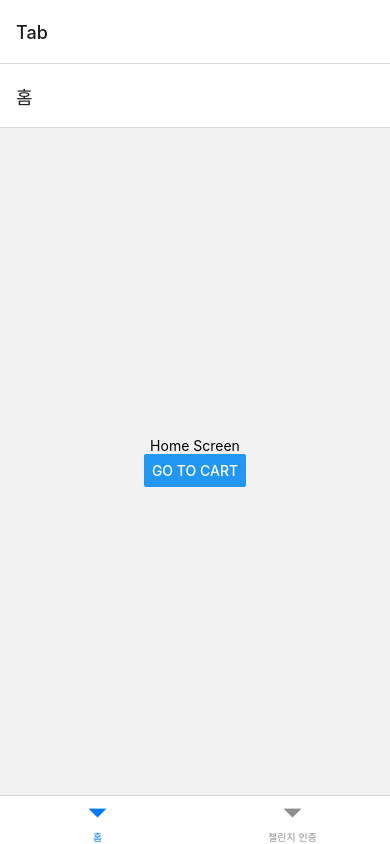
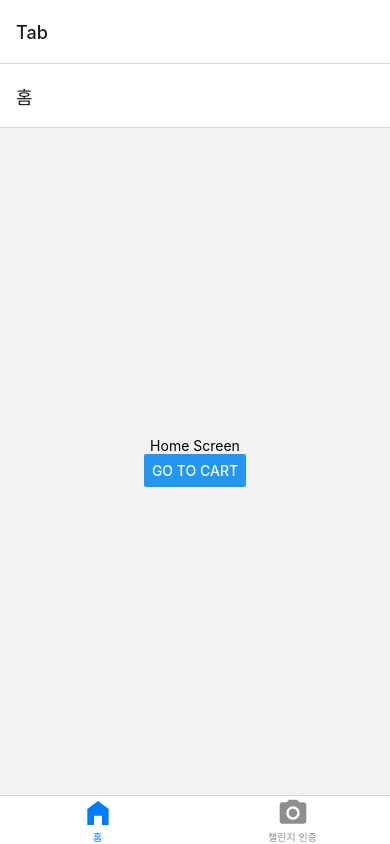
Before and after one commit to eamon3481/challengersAssignment, a React Native app: screen /Tab in a window 390 px wide. Built offline with nearby package versions, Linux system fonts and the light colour scheme.

Commit message:
🍱  Add : tabBarIcon

```diff
--- /dev/null
+++ b/src/assets/icons/CameraIcon.tsx
@@ -0,0 +1,24 @@
+import React from 'react';
+import Svg, {Path, SvgProps} from 'react-native-svg';
+
+function CameraIcon(props: SvgProps) {
+  return (
+    <Svg
+      width="32"
+      height="32"
+      viewBox="0 0 96 96"
+      fill="currentColor"
+      {...props}>
+      <Path
+        d="M47.9992 60.8002C55.0685 60.8002 60.7992 55.0694 60.7992 48.0002C60.7992 40.9309 55.0685 35.2002 47.9992 35.2002C40.93 35.2002 35.1992 40.9309 35.1992 48.0002C35.1992 55.0694 40.93 60.8002 47.9992 60.8002Z"
+        fill="currentColor"
+      />
+      <Path
+        d="M36 8L28.68 16H16C11.6 16 8 19.6 8 24V72C8 76.4 11.6 80 16 80H80C84.4 80 88 76.4 88 72V24C88 19.6 84.4 16 80 16H67.32L60 8H36ZM48 68C36.96 68 28 59.04 28 48C28 36.96 36.96 28 48 28C59.04 28 68 36.96 68 48C68 59.04 59.04 68 48 68Z"
+        fill="currentColor"
+      />
+    </Svg>
+  );
+}
+
+export default CameraIcon;
--- /dev/null
+++ b/src/assets/icons/HomeIcon.tsx
@@ -0,0 +1,17 @@
+import React from 'react';
+import Svg, {Path, SvgProps} from 'react-native-svg';
+
+function HomeIcon(props: SvgProps) {
+  return (
+    <Svg
+      width="96"
+      height="96"
+      viewBox="0 0 96 96"
+      fill="currentColor"
+      {...props}>
+      <Path d="M48 12L16 36V84H36V56H60V84H80V36L48 12Z" fill="currentColor" />
+    </Svg>
+  );
+}
+
+export default HomeIcon;
--- a/src/navigation/TabNavigation.tsx
+++ b/src/navigation/TabNavigation.tsx
@@ -1,16 +1,33 @@
 import {createBottomTabNavigator} from '@react-navigation/bottom-tabs';
 import React from 'react';
+import Camera from '../assets/icons/CameraIcon';
+import HomeIcon from '../assets/icons/HomeIcon';
 import ChallengeCertificationScreen from '../screens/ChallengeCertificationScreen';
 import HomeScreen from '../screens/HomeScreen';
-
 // import { Container } from './styles';
 
 const TabNavigation: React.FC = () => {
   const Tab = createBottomTabNavigator();
   return (
     <Tab.Navigator initialRouteName="홈">
-      <Tab.Screen name="홈" component={HomeScreen} />
-      <Tab.Screen name="챌린지 인증" component={ChallengeCertificationScreen} />
+      <Tab.Screen
+        name="홈"
+        component={HomeScreen}
+        options={{
+          tabBarIcon: ({color}) => (
+            <HomeIcon height={32} width={32} color={color} />
+          ),
+        }}
+      />
+      <Tab.Screen
+        name="챌린지 인증"
+        component={ChallengeCertificationScreen}
+        options={{
+          tabBarIcon: ({color}) => (
+            <Camera height={32} width={32} color={color} />
+          ),
+        }}
+      />
     </Tab.Navigator>
   );
 };
--- a/src/screens/HomeScreen.tsx
+++ b/src/screens/HomeScreen.tsx
@@ -2,9 +2,8 @@ import {View, Text, Button} from 'react-native';
 import React from 'react';
 import {NativeStackNavigationProp} from '@react-navigation/native-stack';
 import {StackNavigationType} from '../navigation/StackNavigation';
-
 type Props = {
-  navigation: NativeStackNavigationProp<StackNavigationType, 'Home'>;
+  navigation: NativeStackNavigationProp<StackNavigationType>;
 };
 
 const HomeScreen: React.FC<Props> = ({navigation}) => {
--- /dev/null
+++ b/src/type.d.ts
@@ -0,0 +1,6 @@
+declare module '*.svg' {
+  import React from 'react';
+  import {SvgProps} from 'react-native-svg';
+  const content: React.FC<SvgProps>;
+  export default content;
+}
```
Also changed, not shown: src/assets/icons/ShoppingBasketIcon.tsx (added, +15 -0 lines).
